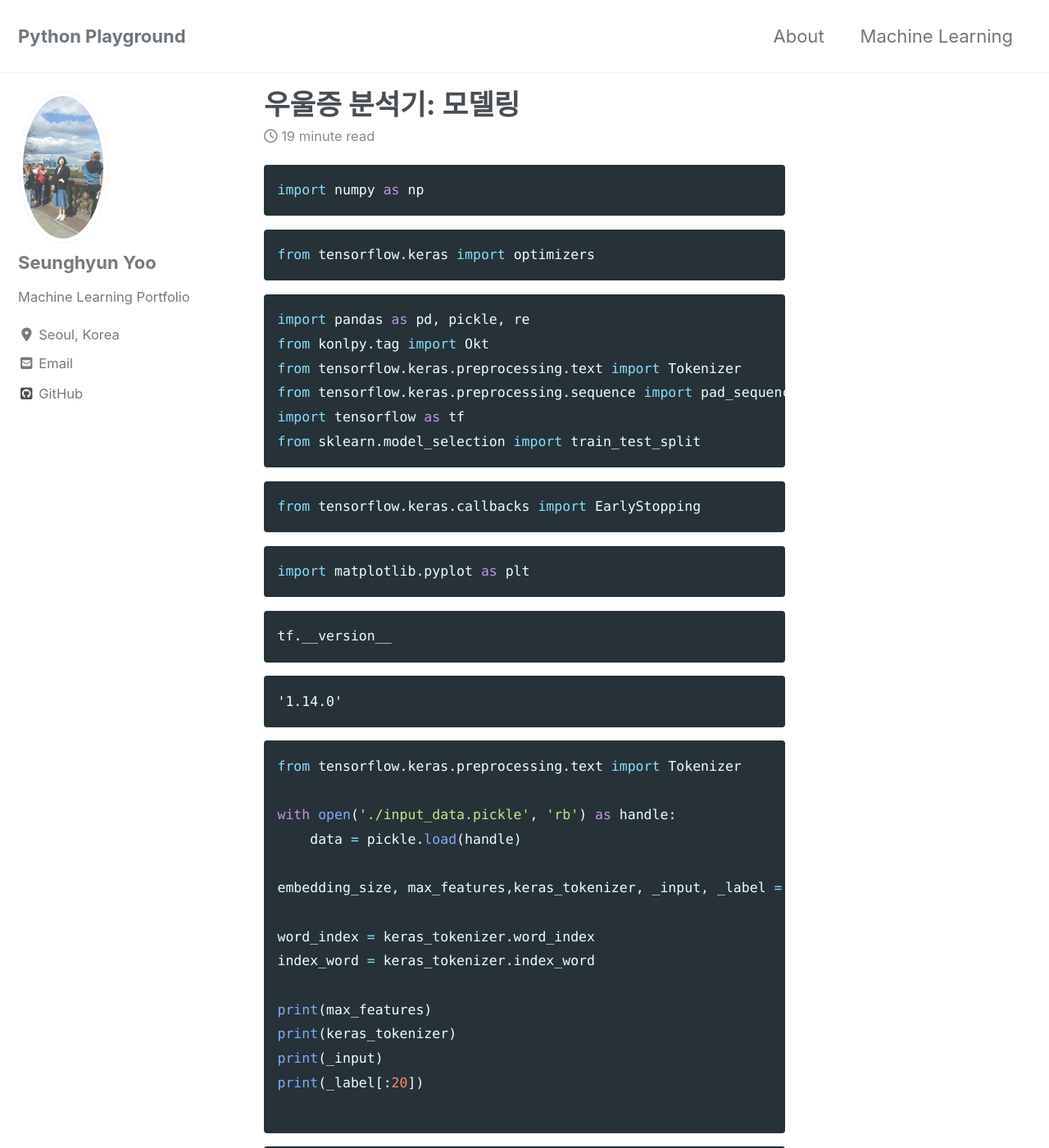
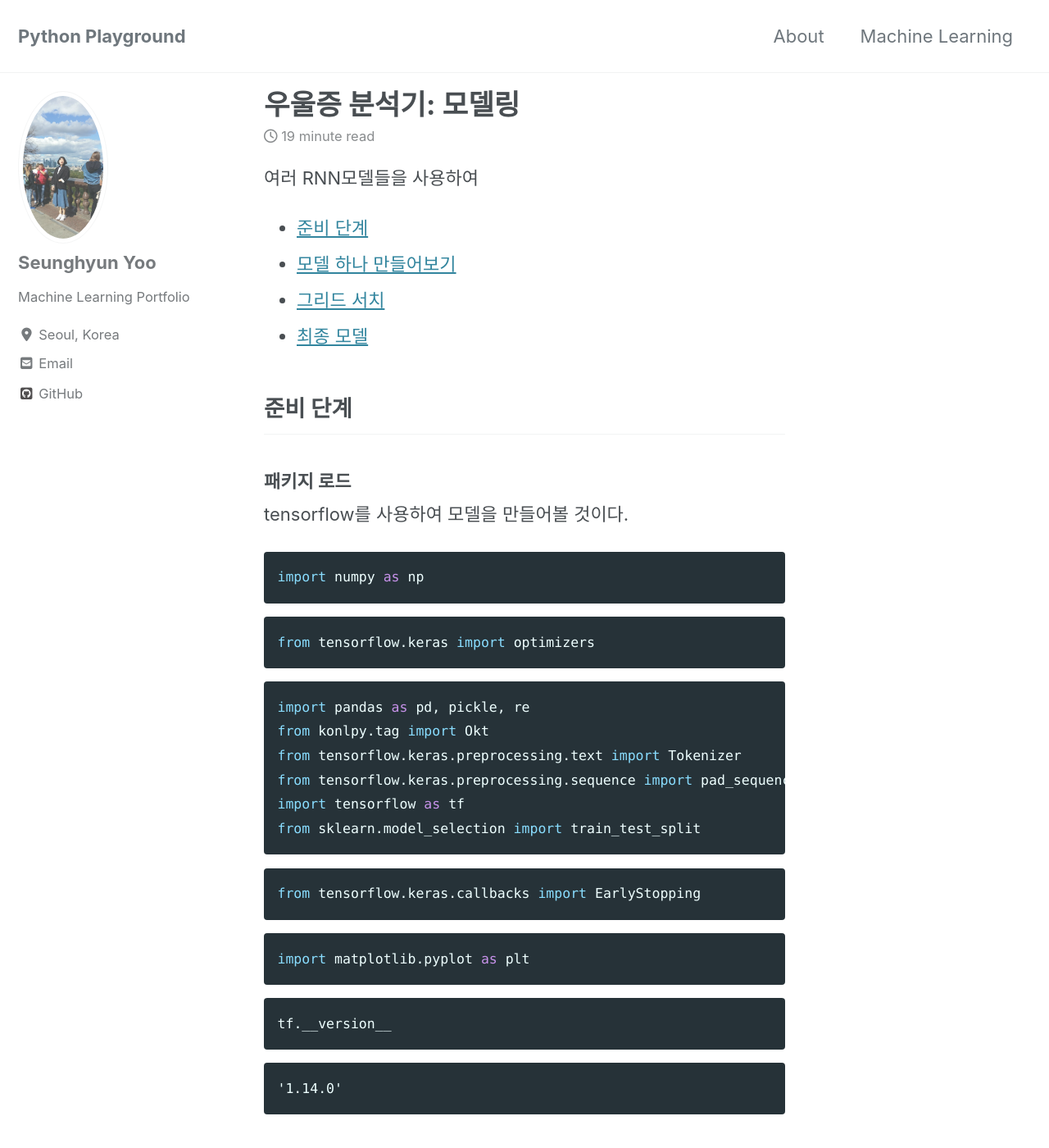
Before and after one commit to shyoo90/shyoo90.github.io, a Jekyll site: the page built from _posts/2019-10-12-model.md, in a window 1280 px wide and 1400 px high. Shown: the whole window at 82% size. Built offline with Jekyll 4.4.1, drawn with Linux system fonts in a browser that asks for light colours; cached includes are drawn as plain includes; nearby versions of some CDN libraries; some of the changed text lies outside the part shown.

Commit message:
Update 2019-10-12-model.md

````diff
--- a/_posts/2019-10-12-model.md
+++ b/_posts/2019-10-12-model.md
@@ -4,8 +4,15 @@
 tags: [machine learning, data science, python]
 excerpt: "Machine Learning, RNN, Data Science"
 ---
+여러 RNN모델들을 사용하여
+* [준비 단계](#준비-단계)
+* [모델 하나 만들어보기](#모델-하나-만들어보기)
+* [그리드 서치](#그리드-서치)
+* [최종 모델](#최종모델)
 
-
+## 준비 단계
+### 패키지 로드
+tensorflow를 사용하여 모델을 만들어볼 것이다.
 ```python
 import numpy as np
 ```
@@ -46,7 +53,7 @@
     '1.14.0'
 
 
-
+### 데이터
 
 ```python
 from tensorflow.keras.preprocessing.text import Tokenizer
@@ -174,7 +181,7 @@
     return concat
 ```
 
-# 모델 하나 만들어보기
+## 모델 하나 만들어보기
 
 ### LSTM
 
@@ -773,8 +780,9 @@
 from tensorflow.keras.layers import Dropout
 #from tensorflow.keras.constraints import maxnorm
 ```
+## 그리드 서치
 
-# Use scikit-learn to grid search the batch size and epochs
+Use scikit-learn to grid search the batch size and epochs
 
 
 ```python
@@ -826,7 +834,7 @@
     0.595722 (0.136622) with: {'batch_size': 600}
 
 
-# Use scikit-learn to grid search the dropout rate
+Use scikit-learn to grid search the dropout rate
 
 
 ```python
@@ -890,7 +898,7 @@
     0.499442 (0.001693) with: {'dropout_rate': 0.9}
 
 
-# Use scikit-learn to grid search the weight initialization
+Use scikit-learn to grid search the weight initialization
 
 
 ```python
@@ -954,7 +962,7 @@
     0.499442 (0.001693) with: {'dropout_rate': 0.9}
 
 
-# Use scikit-learn to grid search the number of neurons
+Use scikit-learn to grid search the number of neurons
 
 
 ```python
@@ -1003,7 +1011,7 @@
     0.788041 (0.005483) with: {'neurons': 128}
 
 
-# 씅의 그리드서치
+### 씅의 그리드서치
 
 
 ```python
@@ -1041,8 +1049,9 @@
     print("%f (%f) with: %r" % (mean, stdev, param))
 ```
 
-# 최종모델
-
+## 최종모델
+모델의 형태는 아래와 같다
+최종적으로 정확도 92%의 binary classification 모델을 만들어봤다.
 
 ```python
 # CNN + BiRNN(Bidirectional RNN), GRU
@@ -1084,7 +1093,7 @@
     1577/1577 [==============================] - 1s 839us/sample - loss: 0.1892 - acc: 0.9233
     model accuracy:0.9232720136642456
 
-
+모델의 학습 과정
 
 ```python
 # 5. 모델 학습 과정 표시하기
````
